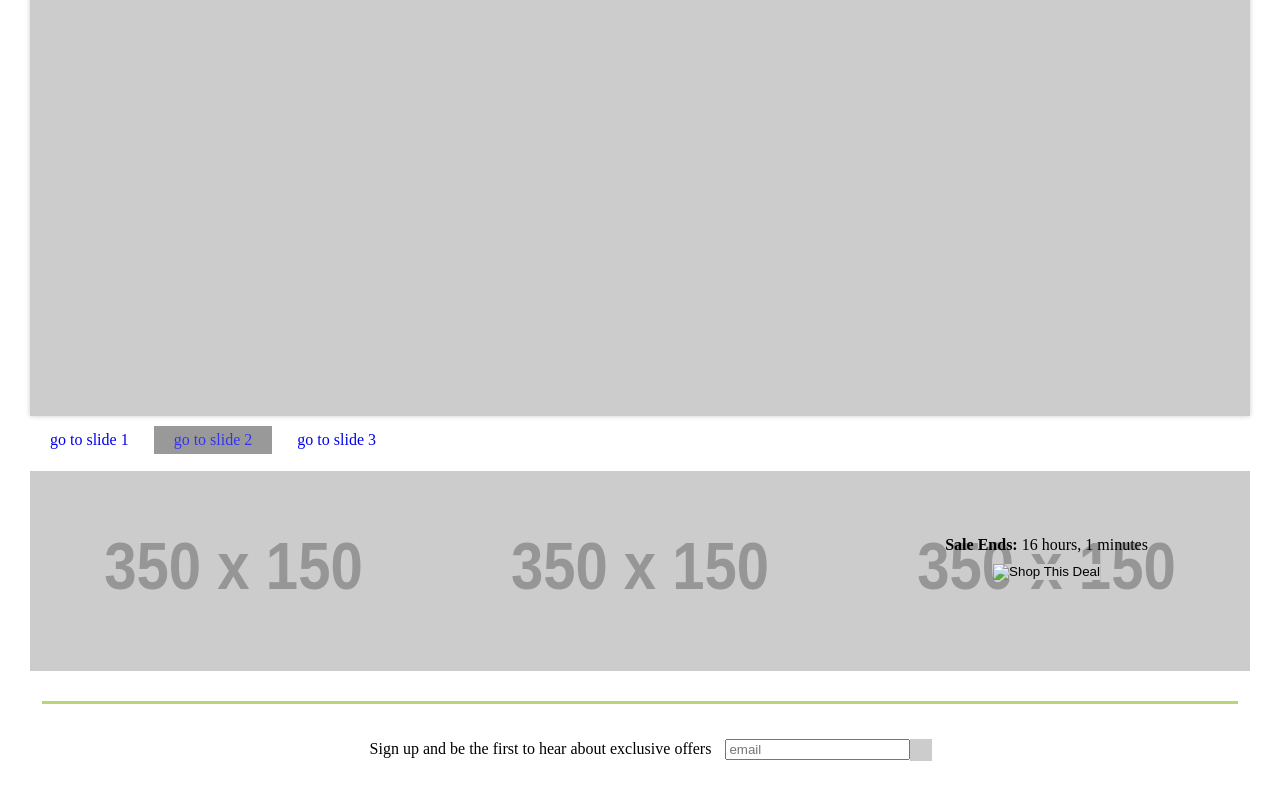
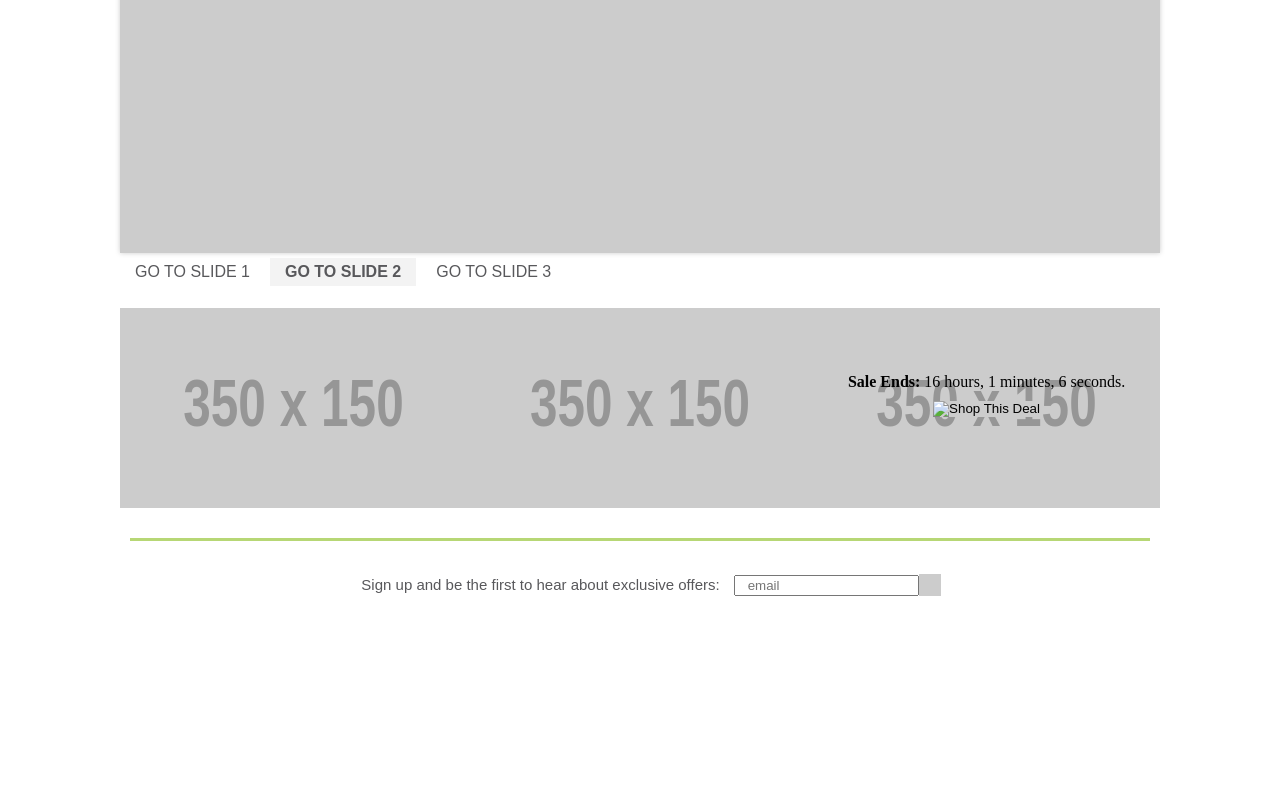
Before and after one commit to abyasasvi/KT, a website: page slider/index.html in a window 1280 px wide. Shown: the part 954-1754 px from the top of the page. After the commit the page ends 1562 px from the top, so only its background shows below. Drawn offline with nearby package versions, Linux system fonts and the light colour scheme; placeholder pictures from the web are drawn by us.

Commit message:
changed few styles

```diff
--- a/slider/app/app.js
+++ b/slider/app/app.js
@@ -15,6 +15,8 @@ $(function() {
 		var hoursLeft = Math.floor(remSeconds/3600000);
 		remSeconds = remSeconds % 3600000;
 		var minsLeft = Math.floor(remSeconds/60000);
-		$("#countDown").html(" "+(hoursLeft ? (hoursLeft+" hours, ") : "")+minsLeft+" minutes " );
+		remSeconds = remSeconds % 60000;
+		var secsLeft = Math.floor(remSeconds/1000);
+		$("#countDown").html(" "+(hoursLeft ? (hoursLeft+" hours, ") : "")+minsLeft+" minutes, "+secsLeft+" seconds." );
 	},1000)
 });
--- a/slider/index.html
+++ b/slider/index.html
@@ -11,6 +11,11 @@
 </head>
 <body>
 	<div id="headerSec"><img src="http://placehold.it/100x100"/></div>
+	<div id="giftHead">
+		<h1>holiday gift guide</h1>
+		<div class="strikeBar"></div>
+	</div>
+
 	<div>
 		<ul class="bxslider">
 			<li>
@@ -47,7 +52,7 @@
 
 	</div>
 	<div id="offerSignUp">
-		<p>Sign up and be the first to hear about exclusive offers</p>
+		<p>Sign up and be the first to hear about exclusive offers: </p>
 		<input type="text" placeholder="email"><span class="go"></span>
 	</div>
 	<script type="text/javascript" src="https://ajax.googleapis.com/ajax/libs/jquery/1.11.1/jquery.min.js"></script>
--- a/slider/styles/sliderStyle.css
+++ b/slider/styles/sliderStyle.css
@@ -1,11 +1,27 @@
 body{
-	margin:30px;
+	width:1040px;
+	margin:0 auto;
 }
 #headerSec{
 	width:100%; height:100px;margin-bottom: 20;
 }
 #headerSec img{
 	width:100%;height:100%;
+}
+#giftHead{
+	text-align: center;
+}
+#giftHead h1{
+	display: inline;background: #fff;
+	padding: 0 10;color: #58585a;
+	font-size: 20;font-style:italic;
+font-weight: 600;
+}
+.strikeBar{
+	width: 1000px;border: solid;
+	margin: auto;
+	border-width: 1;margin-top: -13;
+	margin-bottom: 35;border-color: #ccc;
 }
 .bxslider{
 	height:350px;position:absolute;
@@ -33,19 +49,19 @@ ul{
 #gotoSlide a{
 	display:block;
 	float:left;
-	text-decoration: none;
+	text-decoration: none;text-transform: uppercase;
+	color: #58585b;font-family: Arial;
 	margin-right: 5px;
-	margin-top: 5px;
 	margin-bottom: 10px;
-	padding: 5 20 5 20;
+	padding: 5 15 5 15;
 }
 #gotoSlide a:hover{
-	background: grey;
-	opacity: 0.8;
+	background: #f3f3f3;
+	font-weight:bold;
 }
 #gotoSlide .active{
-	background: grey;
-	opacity: 0.8;
+	background: #f3f3f3;
+	font-weight:bold;
 }
 #dealOfTheDayWrapper{
 	width:100%;height:200px;margin-bottom: 30px;
@@ -72,11 +88,14 @@ ul{
 	width:98%;text-align: center;border-top: solid;border-color: #b7d775;margin-left: auto;margin-right: auto;padding-top: 20px;position: relative;
 }
 #offerSignUp p{
-	display: inline-block;
+	display: inline-block;color: #58585b;font-family: Arial;font-size: 15;
 }
 #offerSignUp input{
 	margin-left: 10px;display: inline-block;margin-right: 0;
 }
+#offerSignUp ::-webkit-input-placeholder {
+	padding:0 0 0 10;
+}
 #offerSignUp .go{
-	background: url(http://placehold.it/350x150);width:22px;height: 22px;display: inline-block;position: absolute;top: 35px;
+	background: url(http://placehold.it/350x150);width:22px;height: 22px;display: inline-block;position: absolute;top: 33px;
 }
```
